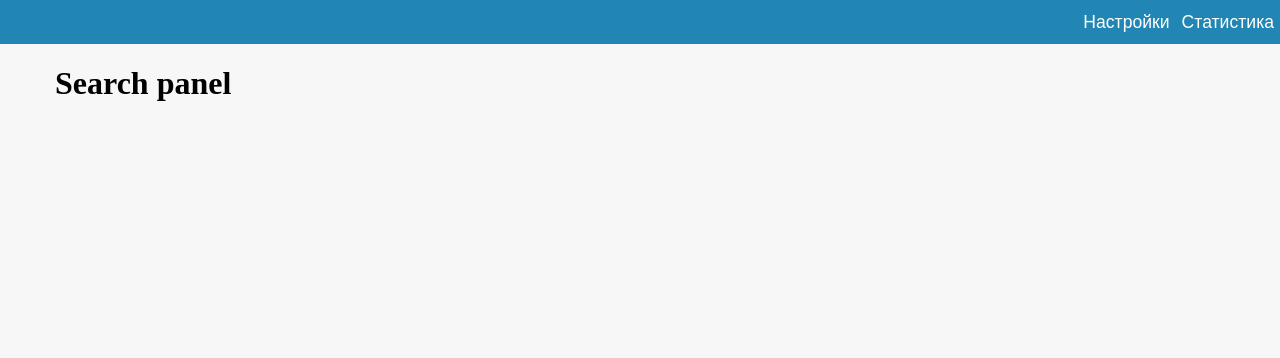
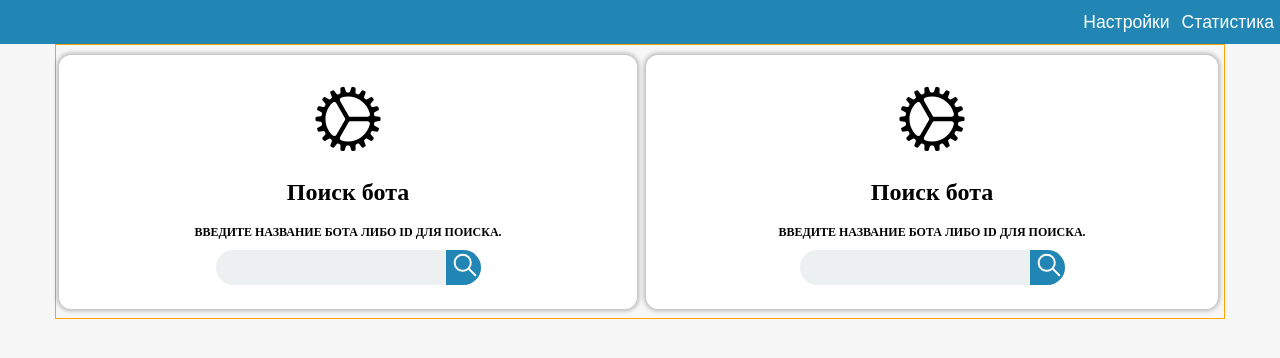
Before and after one commit to IvanPostu/TZ1-admin-panel, a React app: page / in a window 1280 px wide. Shown: the top 358 px of the page. Built offline with nearby package versions, Linux system fonts and the light colour scheme.

Commit message:
added search form

```diff
--- a/src/components/AdminPanelSearch/AdminPanelSearch.tsx
+++ b/src/components/AdminPanelSearch/AdminPanelSearch.tsx
@@ -1,5 +1,7 @@
 import React, { Component, Fragment, PropsWithChildren, createRef } from 'react'
-// import style from './style.scss'
+import { BotPanelIcon } from './Icons'
+import style from './style.scss'
+import { SearchInput } from './SearchInput'
 
 export class AdminPanelSearch extends Component<PropsWithChildren<{}>> {
   /**
@@ -10,7 +12,44 @@ export class AdminPanelSearch extends Component<PropsWithChildren<{}>> {
   render() {
     return (
       <Fragment>
-        <h1>Search panel</h1>
+        <div className={style.container}>
+          <div className={style.item}>
+            <div className={style.box}>
+              <BotPanelIcon additionalClass={style.panelIcon} />
+              <h2>Поиск бота</h2>
+              <p>Введите название бота либо ID для поиска.</p>
+
+              <SearchInput />
+            </div>
+          </div>
+          <div className={style.item}>
+            <div className={style.item}>
+              <div className={style.box}>
+                <BotPanelIcon additionalClass={style.panelIcon} />
+                <h2>Поиск бота</h2>
+                <p>Введите название бота либо ID для поиска.</p>
+
+                <SearchInput />
+              </div>
+            </div>
+          </div>
+          {/* <div className={style.box}>
+            <BotPanelIcon additionalClass={style.panelIcon} />
+            <h2>Поиск бота</h2>
+            <p>Введите название бота либо ID для поиска.</p>
+
+            <SearchInput />
+          </div>
+          <div className={style.containerRight}>
+            <div className={style.blockItem}>
+              <h1>Hello</h1>
+              <p>
+                Lorem, ipsum dolor sit amet consectetur adipisicing elit. Et dolorem facere eligendi
+                deleniti!
+              </p>
+            </div>
+          </div> */}
+        </div>
       </Fragment>
     )
   }
--- /dev/null
+++ b/src/components/AdminPanelSearch/Icons.tsx
@@ -0,0 +1,19 @@
+import React, { FC } from 'react'
+import { IoIosMenu, IoMdConstruct, IoIosCog } from 'react-icons/io'
+import T from 'prop-types'
+
+type BotPanelIconPropType = {
+  additionalClass?: string
+}
+
+export const BotPanelIcon: FC<BotPanelIconPropType> = ({ additionalClass }) => {
+  return <IoIosCog className={` ${additionalClass}`} />
+}
+
+BotPanelIcon.propTypes = {
+  additionalClass: T.string,
+}
+
+BotPanelIcon.defaultProps = {
+  additionalClass: '',
+}
--- /dev/null
+++ b/src/components/AdminPanelSearch/SearchInput.tsx
@@ -0,0 +1,14 @@
+import React from 'react'
+import style from './style.scss'
+import { IoIosSearch } from 'react-icons/io'
+
+export const SearchInput = () => {
+  return (
+    <div className={style.tbox}>
+      <input type="text" maxLength={50} />
+      <button>
+        <IoIosSearch className={style.searchIcon} />
+      </button>
+    </div>
+  )
+}
--- a/src/components/AdminPanelSearch/style.scss
+++ b/src/components/AdminPanelSearch/style.scss
@@ -1,17 +1,106 @@
 @import '@/mixins/defaultMediaQueries.scss';
+@import '@/mixins/deviceSizes.scss';
+@import '@/mixins/colors.scss';
+@import '@/mixins/boxShadows.scss';
 
-.q1 {
-  background: green;
+$searchInputHeight: 35px;
 
-  width: 568px;
-  height: 20px;
-  @include mq(sm) {
-    background: red;
+.container {
+  display: flex;
+  flex-wrap: wrap;
+  box-sizing: border-box;
+  border: 1px solid orange;
+  flex-direction: row;
+
+  @include mql(sm) {
+    flex-direction: column;
+  }
+
+  .item {
+    flex: 1 1 calc(33.33% - 20px);
+    margin: .3rem 3px .3rem 3px;
+
+    display: flex;
+    justify-content: center;
+    align-items: center;
+  }
+
+  .box {
+    background: white;
+    max-width: 100%;
+    border-radius: 12px;
+    display: flex;
+    flex: auto;
+    justify-content: center;
+    align-items: center;
+    flex-direction: column;
+    padding: 1.5rem 0 1.5rem 0;
+    overflow: hidden;
+    box-shadow: $boxShadowA;
+
+    @include mql(sm) {
+      width: 100%;
+    }
+
+    p {
+      text-transform: uppercase;
+      font-size: 12px;
+      font-weight: 700;
+      margin: 0 4px 10px 4px;
+    }
+
+    .panelIcon {
+      font-size: 80px;
+      height: 80px;
+      display: flex;
+      line-height: 80px;
+      text-align: center;
+    }
+
+    .tbox {
+      max-width: 100%;
+      height: $searchInputHeight;
+      line-height: 40px;
+      font-size: 20px;
+      background: #ecf0f1;
+      border-radius: 40px;
+      display: flex;
+      flex-direction: row;
+      justify-content: center;
+
+      input[type="text"] {
+        border: none;
+        margin: 0 2px 0 6px;
+        background: none;
+        color: #34495e;
+        outline: none;
+        padding: 10px 0;
+        // border: 1px solid yellow;
+        font-size: 1.1rem;
+      }
+
+      button {
+        padding: 0 3px 0 4px;
+        width: $searchInputHeight;
+        height: $searchInputHeight;
+        $brRadius: 20px;
+        border-top-right-radius: $brRadius;
+        border-bottom-right-radius: $brRadius;
+        background: $blueA;
+
+        .searchIcon {
+          font-size: $searchInputHeight - 5px;
+
+          color: white;
+        }
+      }
+
+      button:hover {
+        background: $blueC;
+        cursor: pointer;
+      }
+
+    }
+
   }
 }
-
-.q2 {
-  background: green;
-  width: 35.5em;
-  height: 20px;
-}
--- a/src/components/Navbar/style.scss
+++ b/src/components/Navbar/style.scss
@@ -1,9 +1,10 @@
+@import '@/mixins/colors.scss';
 @import '@/mixins/defaultMediaQueries.scss';
 
 $navbarHeight: 44px;
 
 #navbarId {
-  background-color: rgb(33, 134, 180);
+  background-color: $blueA;
   height: $navbarHeight;
 
   #navbarLogo {
--- a/src/main/global.scss
+++ b/src/main/global.scss
@@ -10,6 +10,12 @@ ul {
 
 a {
   text-decoration: none;
+}
+
+button {
+  outline: none;
+  text-decoration: none;
+  border: none;
 }
 
 .container {
--- /dev/null
+++ b/src/mixins/boxShadows.scss
@@ -0,0 +1,7 @@
+$boxShadowA: 0px 0px 4px 2px rgba(0, 0, 0, 0.25);
+
+
+
+
+
+$boxShadowInsetA: inset 0px 0px 10px 2px rgba(0, 0, 0, 0.75);
--- /dev/null
+++ b/src/mixins/colors.scss
@@ -0,0 +1,3 @@
+$blueA: rgb(33, 134, 180);
+$blueB: rgb(29, 120, 155);
+$blueC: rgb(21, 98, 125);
--- a/src/mixins/defaultMediaQueries.scss
+++ b/src/mixins/defaultMediaQueries.scss
@@ -7,6 +7,7 @@ $sm: 568px; // ≥ 568px FOR mqg    |   < FOR mql
 $md: 768px; // ≥ 768px FOR mqg   |   < FOR mql
 $lg: 1024px; // ≥ 1024px FOR mqg    |   < FOR mql
 $xl: 1280px; // ≥ 1280px FOR mqg    |   < FOR mql
+
 
 @mixin mqg($point) {
   @if $point==sm {
--- /dev/null
+++ b/src/mixins/deviceSizes.scss
@@ -0,0 +1,8 @@
+:export {
+
+  $sm: 568px; // ≥ 568px FOR mqg    |   < FOR mql
+  $md: 768px; // ≥ 768px FOR mqg   |   < FOR mql
+  $lg: 1024px; // ≥ 1024px FOR mqg    |   < FOR mql
+  $xl: 1280px; // ≥ 1280px FOR mqg    |   < FOR mql
+
+}
```
